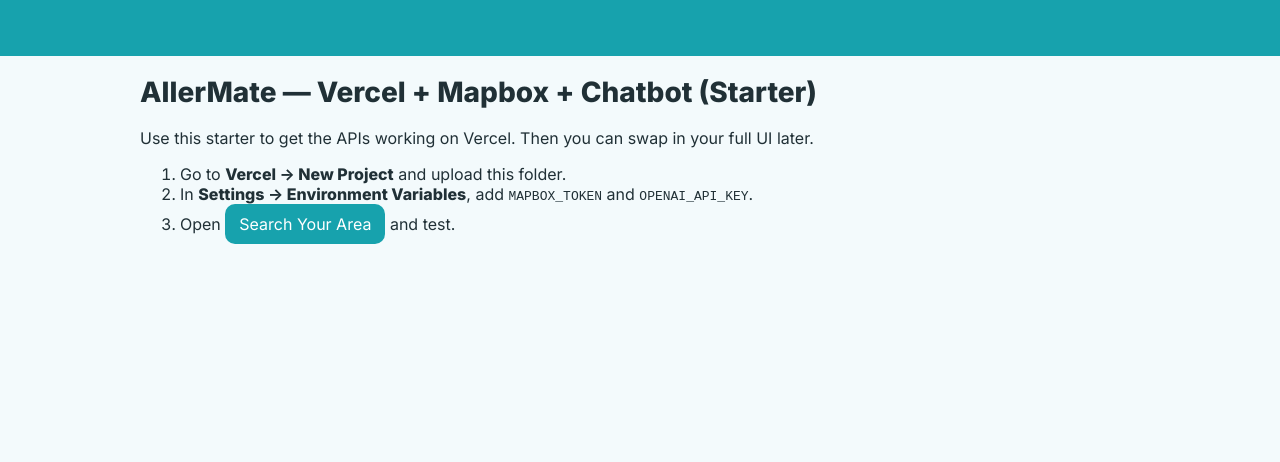
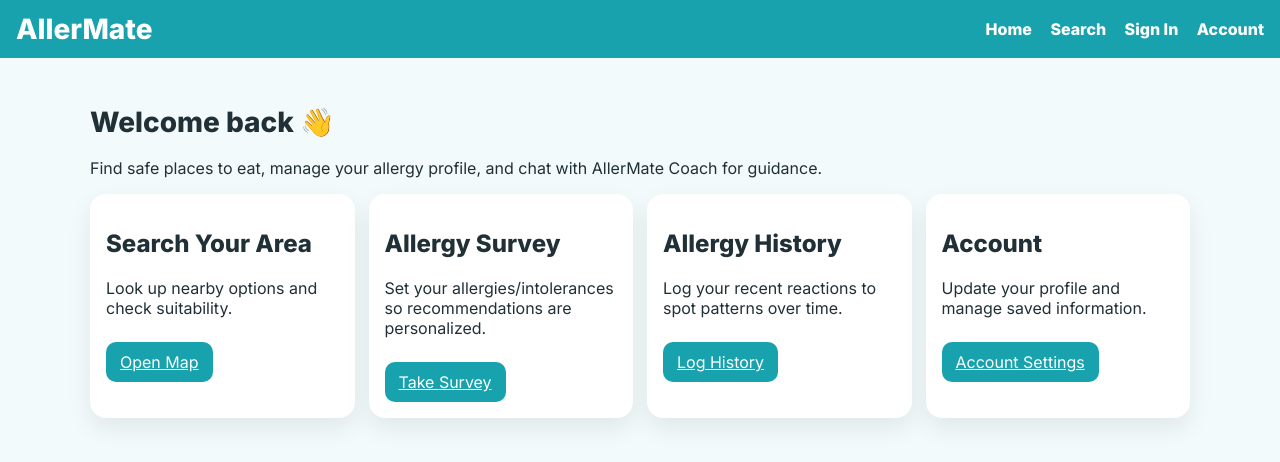
Before and after one commit to dxcvbv/allermate-starter-vercel, a plain HTML site: page index.html in a window 1280 px wide. Drawn offline with Linux system fonts and the light colour scheme.

Commit message:
Update index.html

```diff
--- a/index.html
+++ b/index.html
@@ -1,16 +1,61 @@
-<!doctype html><html><head>
-<meta charset="utf-8"/><meta name="viewport" content="width=device-width, initial-scale=1"/>
-<title>AllerMate Starter</title>
-<link href="https://fonts.googleapis.com/css2?family=Inter:wght@400;600;800&display=swap" rel="stylesheet">
-<link rel="stylesheet" href="styles.css"/></head><body>
-<div class="topbar"></div>
-<div class="container">
-  <h1>AllerMate — Vercel + Mapbox + Chatbot (Starter)</h1>
-  <p>Use this starter to get the APIs working on Vercel. Then you can swap in your full UI later.</p>
-  <ol>
-    <li>Go to <strong>Vercel → New Project</strong> and upload this folder.</li>
-    <li>In <strong>Settings → Environment Variables</strong>, add <code>MAPBOX_TOKEN</code> and <code>OPENAI_API_KEY</code>.</li>
-    <li>Open <a class="btn" href="search.html">Search Your Area</a> and test.</li>
-  </ol>
-</div>
-</body></html>
+<!doctype html>
+<html>
+<head>
+  <meta charset="utf-8"/>
+  <meta name="viewport" content="width=device-width, initial-scale=1"/>
+  <title>AllerMate — Home</title>
+  <link href="https://fonts.googleapis.com/css2?family=Inter:wght@400;600;800&display=swap" rel="stylesheet">
+  <link rel="stylesheet" href="styles.css"/>
+  <style>
+    .nav{display:flex;justify-content:space-between;align-items:center;padding:12px 16px;background:#17a2ad;color:#fff}
+    .nav a{color:#fff;text-decoration:none;margin-left:14px;font-weight:700}
+    .wrap{max-width:1100px;margin:18px auto;padding:10px}
+    .grid{display:grid;grid-template-columns:repeat(auto-fit,minmax(220px,1fr));gap:14px}
+    .tile{background:#fff;border-radius:16px;padding:16px;box-shadow:0 10px 24px rgba(0,0,0,.08)}
+    .tile a.button{display:inline-block;margin-top:8px}
+    .brand{font-size:28px;font-weight:800}
+  </style>
+</head>
+<body>
+  <header class="nav">
+    <div class="brand">AllerMate</div>
+    <nav>
+      <a href="index.html">Home</a>
+      <a href="search.html">Search</a>
+      <a href="signin.html">Sign In</a>
+      <a href="account.html">Account</a>
+    </nav>
+  </header>
+
+  <main class="wrap">
+    <h1>Welcome back 👋</h1>
+    <p>Find safe places to eat, manage your allergy profile, and chat with AllerMate Coach for guidance.</p>
+
+    <section class="grid">
+      <div class="tile">
+        <h2>Search Your Area</h2>
+        <p>Look up nearby options and check suitability.</p>
+        <a class="button" href="search.html">Open Map</a>
+      </div>
+
+      <div class="tile">
+        <h2>Allergy Survey</h2>
+        <p>Set your allergies/intolerances so recommendations are personalized.</p>
+        <a class="button" href="survey.html">Take Survey</a>
+      </div>
+
+      <div class="tile">
+        <h2>Allergy History</h2>
+        <p>Log your recent reactions to spot patterns over time.</p>
+        <a class="button" href="history.html">Log History</a>
+      </div>
+
+      <div class="tile">
+        <h2>Account</h2>
+        <p>Update your profile and manage saved information.</p>
+        <a class="button" href="account.html">Account Settings</a>
+      </div>
+    </section>
+  </main>
+</body>
+</html>
```
